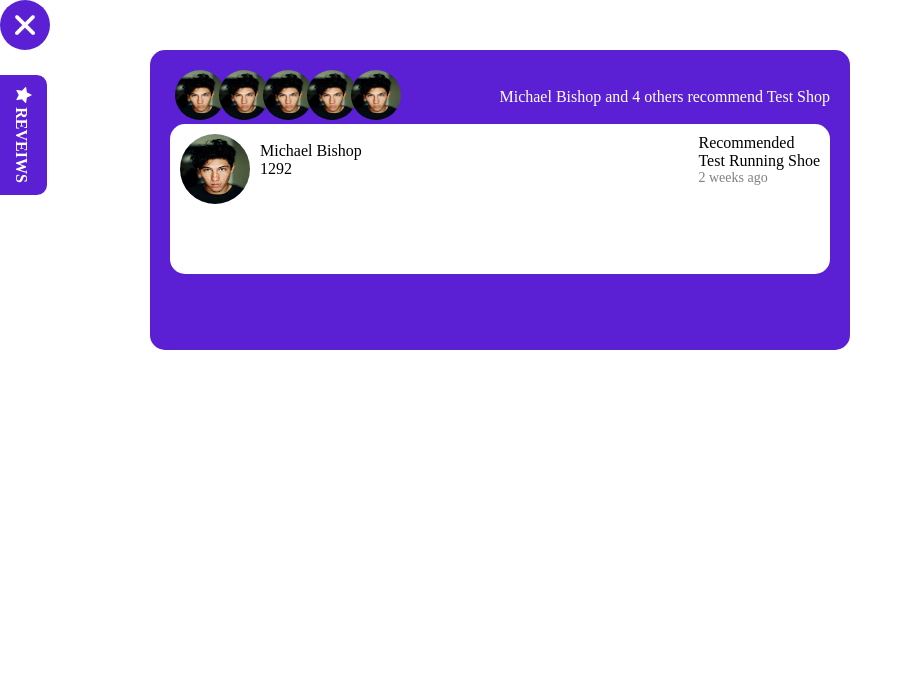
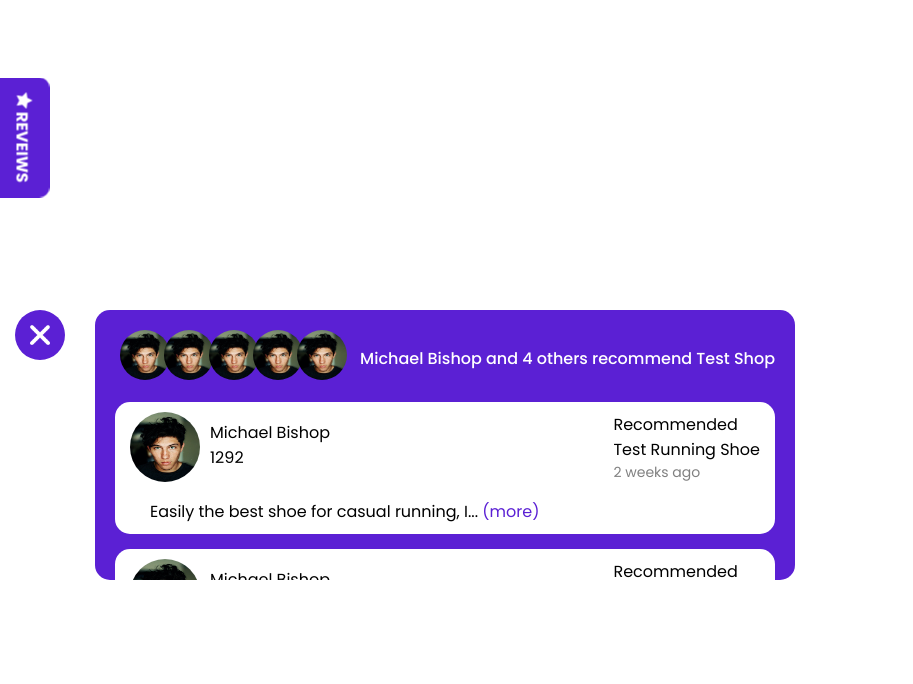
Before and after one commit to Abir-Hasan-GUB/comment, a plain HTML site: page index.html in a window 1280 px wide. Shown: the whole page, without its empty margins (0-913 px from the left). Drawn offline with Linux system fonts and the light colour scheme.

Commit message:
Done Alhamdulillah

```diff
--- a/index.html
+++ b/index.html
@@ -6,6 +6,11 @@
     <meta http-equiv="X-UA-Compatible" content="IE=edge">
     <meta name="viewport" content="width=device-width, initial-scale=1.0">
     <title>Document</title>
+
+    <!-- google fonts -->
+    <link rel="preconnect" href="https://fonts.googleapis.com">
+    <link rel="preconnect" href="https://fonts.gstatic.com" crossorigin>
+    <link href="https://fonts.googleapis.com/css2?family=Poppins:wght@400;500;700&display=swap" rel="stylesheet">
 
     <link rel="stylesheet" href="style.css">
 </head>
@@ -17,10 +22,14 @@
             <div class="reveiwsDiv">
                 <p class="reveiwsTxt"><img src="images/star.png" class="star" alt="star"> reveiws</p>
             </div>
+
+            <div class="commentPanelPositionCtrl">
+
                 <div class="closeBtnAndReviews">
                     <div class="close">
                         <img src="images/close.png" alt="close" class="closeImg">
                     </div>
+
                     <div class="commentBox">
                         <div class="usersAndRemainingUser">
                             <div class="activeUsers">
@@ -32,8 +41,11 @@
                             </div>
                             <p class="remainingUser"><span>Michael Bishop</span> and 4 others recommend Test Shop</p>
                         </div>
+
                         <div class="allComments">
+
                             <div class="singleComment">
+                                <div class="commentController">
                                     <div class="userAndInfo">
                                         <div class="userInfo">
                                             <img src="images/user.jpg" alt="user" class="commentAuthor">
@@ -49,9 +61,34 @@
                                         <p class="time">2 weeks ago</p>
                                     </div>
                                 </div>
+                                <p class="description">Easily the best shoe for casual running, I... <span
+                                        class="moreLink">(<a href="#" class="moreLinkCtrl">more</a>)</span></p>
+                            </div>
+
+                            <div class="singleComment">
+                                <div class="commentController">
+                                    <div class="userAndInfo">
+                                        <div class="userInfo">
+                                            <img src="images/user.jpg" alt="user" class="commentAuthor">
+                                        </div>
+                                        <div class="commentTxtOne">
+                                            <p class="userName">Michael Bishop</p>
+                                            <p class="reputation">1292</p>
+                                        </div>
+                                    </div>
+                                    <div class="commentInfo">
+                                        <p class="recomended">Recommended</p>
+                                        <p class="recomended">Test Running Shoe</p>
+                                        <p class="time">2 weeks ago</p>
+                                    </div>
+                                </div>
+                                <p class="description">Easily the best shoe for casual running, I... <span
+                                        class="moreLink">(<a href="#" class="moreLinkCtrl">more</a>)</span></p>
+                            </div>
                         </div>
                     </div>
 
+                </div>
             </div>
         </div>
     </section>
--- a/style.css
+++ b/style.css
@@ -2,6 +2,9 @@
     margin: 0;
     padding: 0;
     box-sizing: border-box;
+}
+body {
+    font-family: 'Poppins', sans-serif;
 }
 .reveiwsDiv{
     background-color: #5B20D4;
@@ -11,9 +14,7 @@
     -moz-transform: rotate(90deg);
     -ms-transform: rotate(90deg);
     -o-transform: rotate(90deg);
-    /*height: 60px;
-    *//*width: 100%;
-    */top: 110px;
+    top: 110px;
     left: -38px;
     position: fixed;
     border-radius: 10px 10px 0 0;
@@ -30,7 +31,6 @@
     color: #FFFFFF;
     text-align: center;
     margin: 0;
-    /* top: 10%; */
 
 }
 .reveiwsTxt .star{
@@ -48,6 +48,8 @@
     line-height: 50px;
    padding-top: 5px;
     background-color: #5B20D4;
+    margin-left: 15px;
+    cursor: pointer;
 }
 .closeImg{
     width: 20px;
@@ -56,13 +58,15 @@
 .commentBox{
     width: 700px;
     background-color: #5B20D4;
-    height: 300px;
-    margin-left: 150px;
+    height: 270px;
+    margin-left: 30px;
     border-radius: 15px;
     -webkit-border-radius: 15px;
     -moz-border-radius: 15px;
     -ms-border-radius: 15px;
     -o-border-radius: 15px;
+    overflow: scroll;
+    overflow-x: hidden;
 }
 .activeUsers .acUserImg{
     height: 50px;
@@ -92,16 +96,18 @@
 }
 .allComments .singleComment{
     border-radius: 15px;
-    padding: 10px;
+    padding: 10px 15px;
     width: 100%;
     background-color: #fff;
-    height: 150px;
     -webkit-border-radius: 15px;
     -moz-border-radius: 15px;
     -ms-border-radius: 15px;
     -o-border-radius: 15px;
+    margin-bottom: 15px;
 }
-
+.allComments{
+    padding-top: 15px;
+}
 .commentAuthor{
     height: 70px;
     width: 70px;
@@ -122,7 +128,6 @@
 .userAndInfo{
     display: flex;
 }
-
 .recomended{
     font-size: 16px;
 }
@@ -130,7 +135,48 @@
     font-size: 14px;
     color: gray;
 }
-.singleComment{
+.commentController{
     display: flex;
     justify-content: space-between;
 }
+.description{
+    font-size: 16px;
+    padding-top: 10px;
+    padding-left: 20px;
+}
+.moreLink{
+    color: #5B20D4;
+}
+.moreLinkCtrl{
+    text-decoration: none;
+    color: #5B20D4;
+}
+
+.closeBtnAndReviews{
+    display: flex;
+}
+.commentPanelPositionCtrl{
+    position: fixed;
+    top: 310px;
+}
+
+/* width */
+.commentBox::-webkit-scrollbar {
+    width: 10px;
+    padding: 10px;
+  }
+
+  /* Track */
+  .commentBox::-webkit-scrollbar-track {
+    background: #ffffff;
+  }
+
+  /* Handle */
+  .commentBox::-webkit-scrollbar-thumb {
+    background: rgba(211, 207, 207, 0.644);
+  }
+
+  /* Handle on hover */
+  .commentBox::-webkit-scrollbar-thumb:hover {
+    background: rgba(211, 207, 207, 0.924);
+  }
```
Lines whose indentation alone changed are shown as unchanged.
